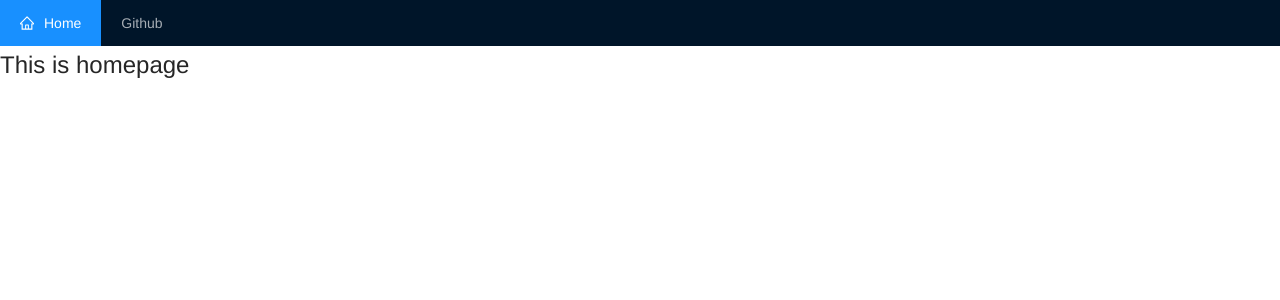
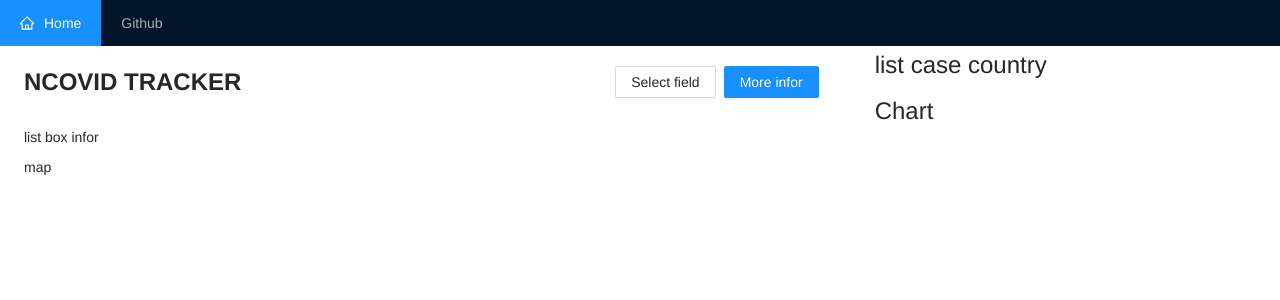
Before and after one commit to Duc-Developer/ncovid-tracker, a React (Create React App) app: page /home in a window 1280 px wide. Shown: the top 300 px of the page. Built offline with nearby package versions, Linux system fonts and the light colour scheme.

Commit message:
first build homepage

```diff
--- a/src/pages/HomePage/index.jsx
+++ b/src/pages/HomePage/index.jsx
@@ -1,5 +1,38 @@
 import React from "react";
+import { Row, Col } from "antd";
+import { PageHeader, Button } from "antd";
+import { Typography } from "antd";
+
+const { Title } = Typography;
 
 export default function HomePage() {
-  return <div>This is homepage</div>;
+  return (
+    <div className="home-page">
+      <Row gutter={{ xs: 8, sm: 16, md: 24, lg: 32 }}>
+        <Col lg={{ span: 16 }} xs={{ span: 24 }}>
+          <PageHeader
+            ghost={false}
+            title={<Title level={3}>NCOVID TRACKER</Title>}
+            extra={[
+              <Button key="2">Select field</Button>,
+              <Button key="1" type="primary">
+                More infor
+              </Button>,
+            ]}
+          >
+            <Row gutter={[8, 8]}>
+              <Col span={24}>list box infor</Col>
+              <Col span={24}>map</Col>
+            </Row>
+          </PageHeader>
+        </Col>
+        <Col lg={{ span: 8 }} xs={{ span: 24 }}>
+          <Row gutter={[8, 8]}>
+            <Col span={24}>list case country</Col>
+            <Col span={24}>Chart</Col>
+          </Row>
+        </Col>
+      </Row>
+    </div>
+  );
 }
```
